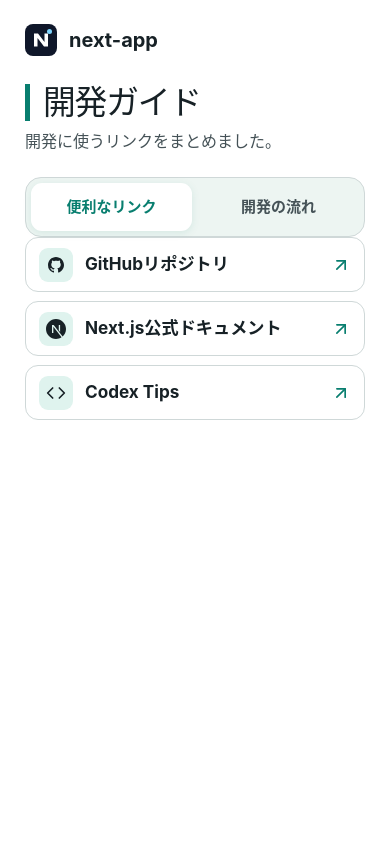
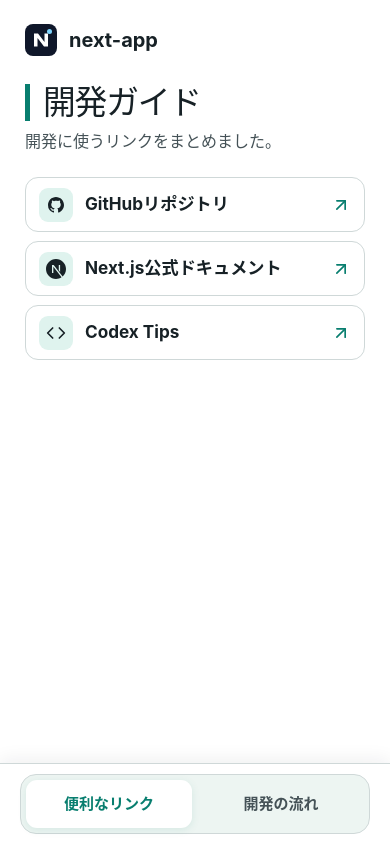
Before and after one commit to iwasaki-hub/next-app, a Next.js app: page / in a window 390 px wide. Built offline with nearby package versions, Linux system fonts and the light colour scheme.

Commit message:
fix: pin guide tabs to bottom with iPhone safe area

```diff
--- a/app/guide-tabs.tsx
+++ b/app/guide-tabs.tsx
@@ -49,7 +49,12 @@ export default function GuideTabs({
 
   return (
     <div className="guide-tab-container">
-      <div className="guide-tab-list" role="tablist" aria-label="開発ガイドの表示切り替え">
+      <div className="guide-tab-bar">
+        <div
+          className="guide-tab-list"
+          role="tablist"
+          aria-label="開発ガイドの表示切り替え"
+        >
           {tabs.map((tab, index) => (
             <button
               key={tab.id}
@@ -69,6 +74,7 @@ export default function GuideTabs({
               {tab.label}
             </button>
           ))}
+        </div>
       </div>
 
       <div
```
Lines whose indentation alone changed are shown as unchanged.
